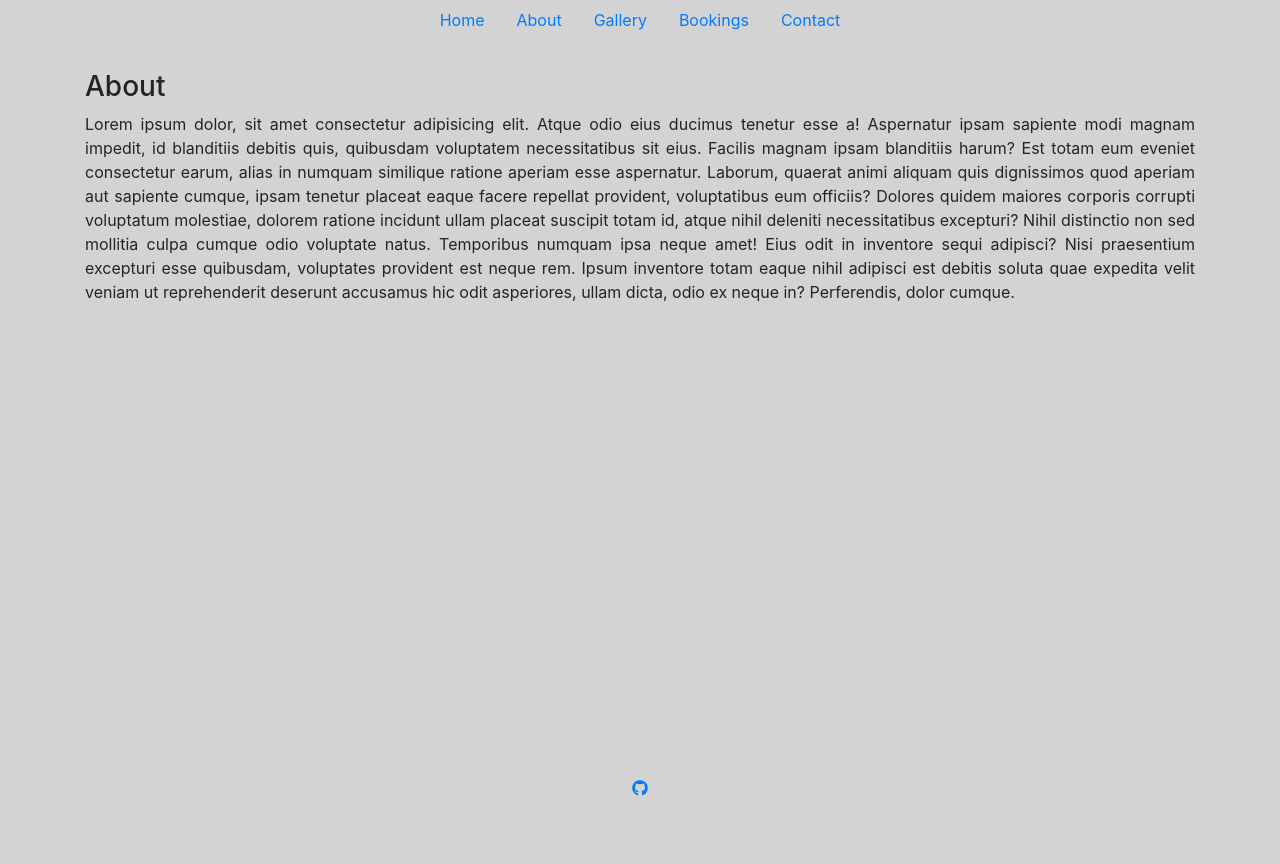
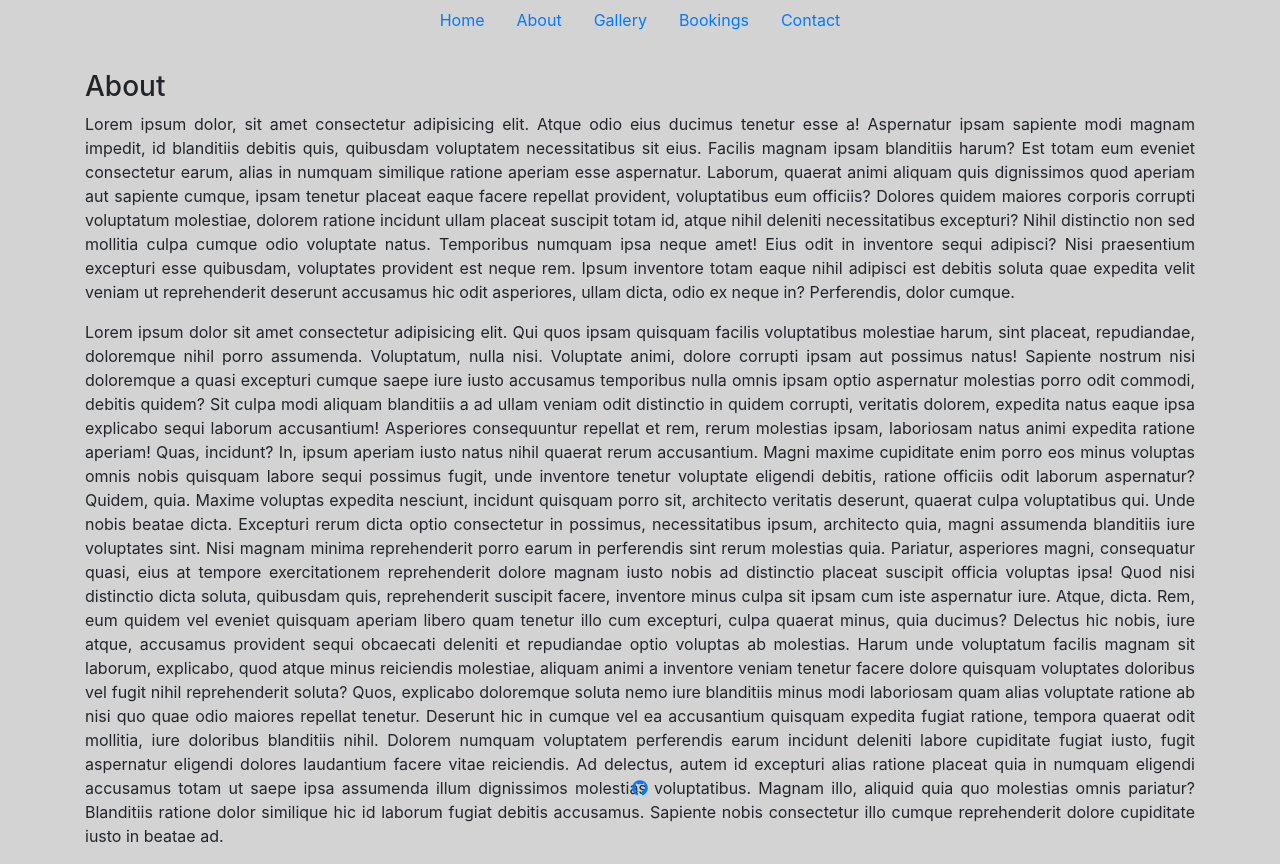
Before and after one commit to milosrancic/reactjs-website, a React (Create React App) app: page /about in a window 1280 px wide. Before the commit the page ends 800 px from the top, so only its background shows below. Built offline with nearby package versions, Linux system fonts and the light colour scheme.

Commit message:
added random placeholder text

```diff
--- a/src/components/About.js
+++ b/src/components/About.js
@@ -25,6 +25,53 @@ const About = () => {
         accusamus hic odit asperiores, ullam dicta, odio ex neque in?
         Perferendis, dolor cumque.
       </p>
+
+      <p>
+        Lorem ipsum dolor sit amet consectetur adipisicing elit. Qui quos ipsam
+        quisquam facilis voluptatibus molestiae harum, sint placeat,
+        repudiandae, doloremque nihil porro assumenda. Voluptatum, nulla nisi.
+        Voluptate animi, dolore corrupti ipsam aut possimus natus! Sapiente
+        nostrum nisi doloremque a quasi excepturi cumque saepe iure iusto
+        accusamus temporibus nulla omnis ipsam optio aspernatur molestias porro
+        odit commodi, debitis quidem? Sit culpa modi aliquam blanditiis a ad
+        ullam veniam odit distinctio in quidem corrupti, veritatis dolorem,
+        expedita natus eaque ipsa explicabo sequi laborum accusantium!
+        Asperiores consequuntur repellat et rem, rerum molestias ipsam,
+        laboriosam natus animi expedita ratione aperiam! Quas, incidunt? In,
+        ipsum aperiam iusto natus nihil quaerat rerum accusantium. Magni maxime
+        cupiditate enim porro eos minus voluptas omnis nobis quisquam labore
+        sequi possimus fugit, unde inventore tenetur voluptate eligendi debitis,
+        ratione officiis odit laborum aspernatur? Quidem, quia. Maxime voluptas
+        expedita nesciunt, incidunt quisquam porro sit, architecto veritatis
+        deserunt, quaerat culpa voluptatibus qui. Unde nobis beatae dicta.
+        Excepturi rerum dicta optio consectetur in possimus, necessitatibus
+        ipsum, architecto quia, magni assumenda blanditiis iure voluptates sint.
+        Nisi magnam minima reprehenderit porro earum in perferendis sint rerum
+        molestias quia. Pariatur, asperiores magni, consequatur quasi, eius at
+        tempore exercitationem reprehenderit dolore magnam iusto nobis ad
+        distinctio placeat suscipit officia voluptas ipsa! Quod nisi distinctio
+        dicta soluta, quibusdam quis, reprehenderit suscipit facere, inventore
+        minus culpa sit ipsam cum iste aspernatur iure. Atque, dicta. Rem, eum
+        quidem vel eveniet quisquam aperiam libero quam tenetur illo cum
+        excepturi, culpa quaerat minus, quia ducimus? Delectus hic nobis, iure
+        atque, accusamus provident sequi obcaecati deleniti et repudiandae optio
+        voluptas ab molestias. Harum unde voluptatum facilis magnam sit laborum,
+        explicabo, quod atque minus reiciendis molestiae, aliquam animi a
+        inventore veniam tenetur facere dolore quisquam voluptates doloribus vel
+        fugit nihil reprehenderit soluta? Quos, explicabo doloremque soluta nemo
+        iure blanditiis minus modi laboriosam quam alias voluptate ratione ab
+        nisi quo quae odio maiores repellat tenetur. Deserunt hic in cumque vel
+        ea accusantium quisquam expedita fugiat ratione, tempora quaerat odit
+        mollitia, iure doloribus blanditiis nihil. Dolorem numquam voluptatem
+        perferendis earum incidunt deleniti labore cupiditate fugiat iusto,
+        fugit aspernatur eligendi dolores laudantium facere vitae reiciendis. Ad
+        delectus, autem id excepturi alias ratione placeat quia in numquam
+        eligendi accusamus totam ut saepe ipsa assumenda illum dignissimos
+        molestias voluptatibus. Magnam illo, aliquid quia quo molestias omnis
+        pariatur? Blanditiis ratione dolor similique hic id laborum fugiat
+        debitis accusamus. Sapiente nobis consectetur illo cumque reprehenderit
+        dolore cupiditate iusto in beatae ad.
+      </p>
     </div>
   );
 };
```
